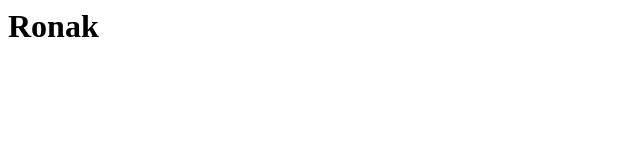
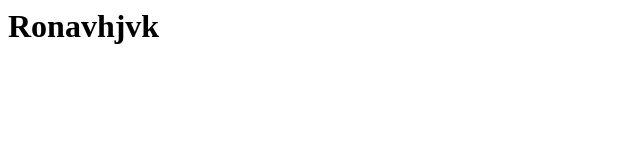
Before and after one commit to ronaks9065/cicd, a plain HTML site: page index.html in a window 1280 px wide. Shown: the whole page, without its empty margins (0-640 px from the left). Drawn offline with Linux system fonts and the light colour scheme.

Commit message:
Update index.html

```diff
--- a/index.html
+++ b/index.html
@@ -1 +1 @@
-<h1> Ronak </h1>
+<h1> Ronavhjvk </h1>
```
